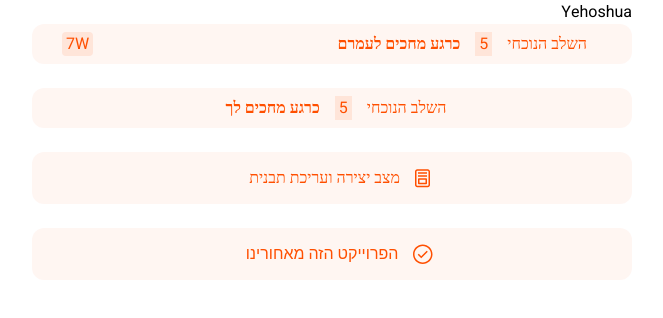
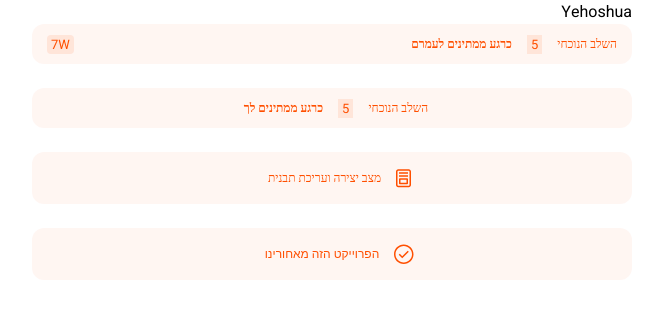
Before and after one commit to Stepby-Binyamin/Stepby-client, a React (Create React App) app: page /yehoshua in a window 1280 px wide. Shown: the top 318 px of the page, without its empty margins (308-971 px from the left). Built offline with nearby package versions, Linux system fonts and the light colour scheme.

Commit message:
final css touch on the component

```diff
--- a/src/components/all/StatusCompleted/index.jsx
+++ b/src/components/all/StatusCompleted/index.jsx
@@ -4,6 +4,7 @@ import styles from './style.module.css';
 
 export default function StatusCompleted() {
     const info = "הפרוייקט הזה מאחורינו"
+
     return (<>
         <div className={styles.completed}>
             <img src="/images/icons/completed.svg" />
--- a/src/components/all/StatusCompleted/style.module.css
+++ b/src/components/all/StatusCompleted/style.module.css
@@ -6,6 +6,7 @@
     background-color: var(--orange5-color);
     border-radius: 12px;
     height: 52px;
+    font-size: 12px;
 }
 
 .completedInfo {
--- a/src/components/all/StatusStep/index.jsx
+++ b/src/components/all/StatusStep/index.jsx
@@ -4,7 +4,7 @@ import styles from './style.module.css';
 
 export default function StatusStep({ user, numOfStage, time, ...props }) {
     const theCurrentStage = ' השלב הנוכחי ';
-    const nowWaiting = 'כרגע מחכים ';
+    const nowWaiting = 'כרגע ממתינים ';
 
     return (
         <div className={`${time?styles.supremeBox:styles.supremeBoxCenter}`}>
--- a/src/components/all/StatusStep/style.module.css
+++ b/src/components/all/StatusStep/style.module.css
@@ -3,13 +3,13 @@
     direction: rtl;
     display: flex;
     flex-direction: row;
-    justify-content: space-between;
     align-items: center;
     color: var(--orange100-color);
     background-color: var(--orange5-color);
     border-radius: var(--border-radius);
     width: 100%;
     height: 40px;
+    font-size: 12px;
 }
 
 .currentStage {
@@ -19,8 +19,6 @@
     flex-direction: row;
     width: 100%;
     height: 40px;
-    padding: 0px 15px;
-
 }
 
 .supremeBoxCenter {
@@ -35,6 +33,8 @@
     border-radius: 12px;
     width: 100%;
     height: 40px;
+    font-size: 12px;
+
 }
 
 .currentStageCenter {
@@ -51,7 +51,6 @@
     justify-content: space-between;
     align-items: center;
     flex-direction: row;
-    padding: 0px 15px;
 
 }
 
@@ -73,6 +72,8 @@
     flex-direction: row;
     align-items: flex-start;
     padding: 0px 4px;
+    font-size: 13px;
+
 
 }
 
@@ -91,4 +92,6 @@
     background: var(--orange10-color);
     border-radius: 4px;
     padding: 0px 4px;
+    font-size: 13px;
+
 }
--- a/src/components/all/StatusTemp/style.module.css
+++ b/src/components/all/StatusTemp/style.module.css
@@ -11,9 +11,12 @@
     width: 100%;
     height: 52px;
     padding: 0px 15px;
+    font-size: 12px;
+
 }
 
 .templateEditInfo{
     padding: 0px 15px;
 
+
 }
```
